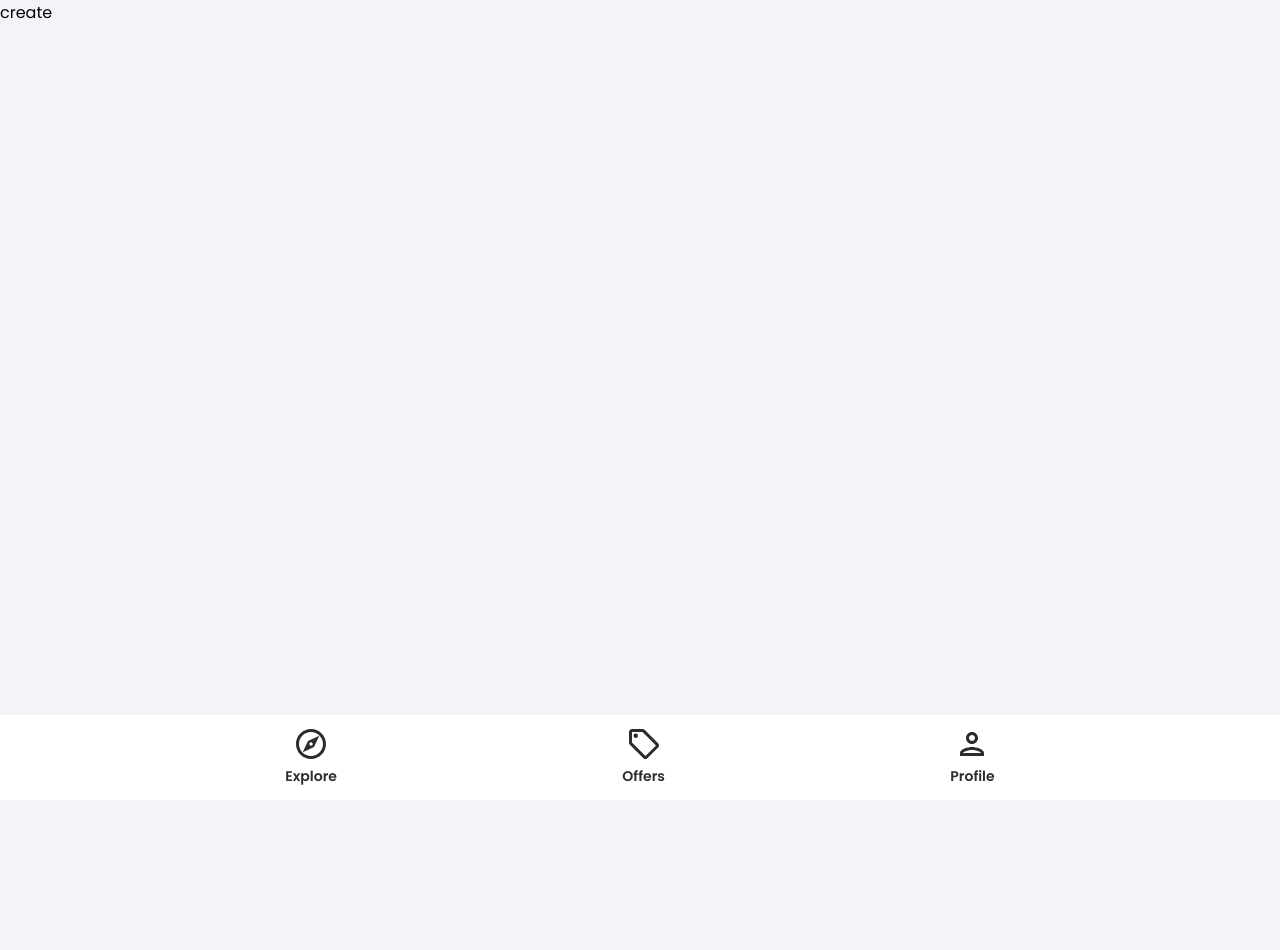
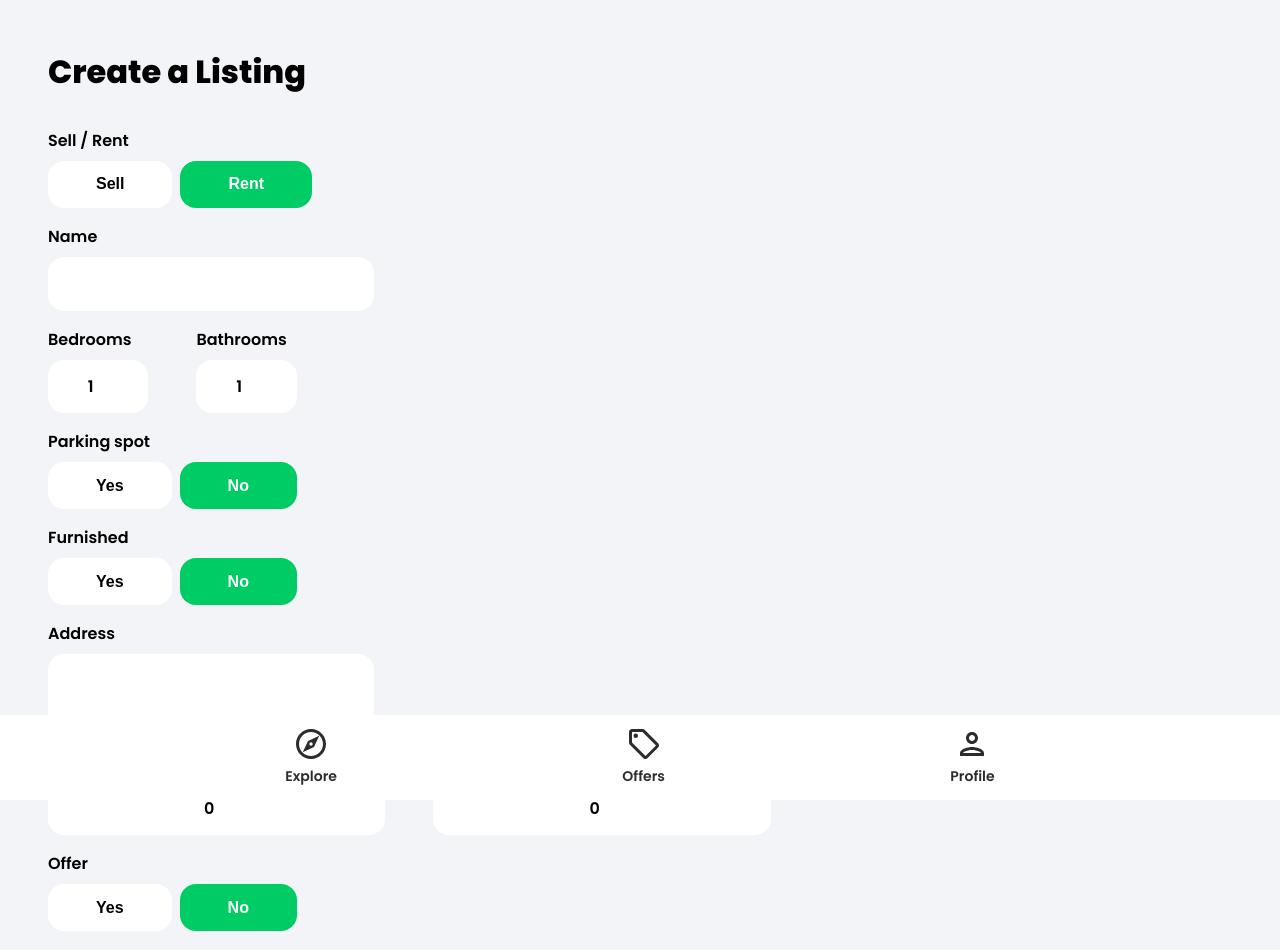
Before and after one commit to 666blessed/real-estate-app, a React (Create React App) app: page /create-listing in a window 1280 px wide. Shown: the top 950 px of the page. Before the commit the page ends 800 px from the top, so only its background shows below. Built offline with nearby package versions, Linux system fonts and the light colour scheme; no server answers; sample sign-in values are in the browser's storage.

Commit message:
CreateListing page update

```diff
--- a/src/pages/CreateListing.jsx
+++ b/src/pages/CreateListing.jsx
@@ -5,7 +5,7 @@
 import Spinner from '../components/Spinner';
 
 function CreateListing() {
-    const [geolocationEnabled, setGeolocationEnabled] = useState(true);
+    const [geolocationEnabled, setGeolocationEnabled] = useState(false);
     const [loading, setLoading] = useState(false);
     const [formData, setFormData] = useState({
         type: 'rent',
@@ -21,7 +21,14 @@
         images: {},
         latitude: 0,
         longitude: 0,
-    })
+    });
+
+    const {
+        type, name, bedrooms, bathrooms,
+        parking, furnished, address,
+        offer, regularPrice, discountedPrice,
+        images, latitude, longitude
+    } = formData;
 
     const auth = getAuth();
     const navigate = useNavigate();
@@ -44,12 +51,268 @@
         }
     }, [isMounted])
 
+    const handleSubmit = e => {
+        e.preventDefault();
+    }
+
+    const handleMutate = e => {
+        let boolean = null;
+
+        if (e.target.value === 'true') {
+            boolean = true;
+        }
+        if (e.target.value === 'false') {
+            boolean = false;
+        }
+        if (e.target.files) {
+            setFormData((prevState) => ({
+                ...prevState,
+                images: e.target.files
+            }));
+        }
+        if (!e.target.files) {
+            setFormData((prevState) => ({
+                ...prevState,
+                [e.target.id]: boolean ?? e.target.value,
+            }))
+        }
+
+    }
+
     if (loading) {
         return <Spinner/>
     }
 
 
-    return <div>create</div>;
+    return <div className='profile'>
+        <header>
+            <p className='pageHeader'>Create a Listing</p>
+        </header>
+        <main>
+            <form onSubmit={handleSubmit}>
+                <label className='formLabel'>Sell / Rent</label>
+                <div className="formButtons">
+                    <button
+                        type='button'
+                        className={type === 'sale' ? 'formButtonActive' : 'formButton'}
+                        id='type'
+                        value='sale'
+                        onClick={handleMutate}
+                    >Sell</button>
+                    <button
+                        type='button'
+                        className={type === 'rent' ? 'formButtonActive' : 'formButton'}
+                        id='type'
+                        value='rent'
+                        onClick={handleMutate}
+                    >Rent</button>
+                </div>
+
+                <label className='formLabel'>Name</label>
+                <input
+                    className='formInputName'
+                    type='text'
+                    id='name'
+                    value={name}
+                    onChange={handleMutate}
+                    maxLength='32'
+                    minLength='10'
+                    required
+                />
+
+                <div className='formRooms flex'>
+                    <div>
+                    <label className='formLabel'>Bedrooms</label>
+                    <input
+                        className='formInputSmall'
+                        type='number'
+                        id='bedrooms'
+                        value={bedrooms}
+                        onChange={handleMutate}
+                        min='1'
+                        max='50'
+                        required
+                    />
+                    </div>
+                    <div>
+                    <label className='formLabel'>Bathrooms</label>
+                    <input
+                        className='formInputSmall'
+                        type='number'
+                        id='bathrooms'
+                        value={bathrooms}
+                        onChange={handleMutate}
+                        min='1'
+                        max='50'
+                        required
+                    />
+                    </div>
+                </div>
+
+                <label className='formLabel'>Parking spot</label>
+                <div className='formButtons'>
+                    <button
+                    className={parking ? 'formButtonActive' : 'formButton'}
+                    type='button'
+                    id='parking'
+                    value={true}
+                    onClick={handleMutate}
+                    min='1'
+                    max='50'
+                    >
+                    Yes
+                    </button>
+                    <button
+                    className={
+                        !parking && parking !== null ? 'formButtonActive' : 'formButton'
+                    }
+                    type='button'
+                    id='parking'
+                    value={false}
+                    onClick={handleMutate}
+                    >
+                    No
+                    </button>
+                </div>
+
+                <label className='formLabel'>Furnished</label>
+                <div className='formButtons'>
+                    <button
+                    className={furnished ? 'formButtonActive' : 'formButton'}
+                    type='button'
+                    id='furnished'
+                    value={true}
+                    onClick={handleMutate}
+                    >
+                    Yes
+                    </button>
+                    <button
+                    className={
+                        !furnished && furnished !== null
+                        ? 'formButtonActive'
+                        : 'formButton'
+                    }
+                    type='button'
+                    id='furnished'
+                    value={false}
+                    onClick={handleMutate}
+                    >
+                    No
+                    </button>
+                </div>
+
+                <label className='formLabel'>Address</label>
+                <textarea
+                    className='formInputAddress'
+                    type='text'
+                    id='address'
+                    value={address}
+                    onChange={handleMutate}
+                    required
+                />
+
+                {!geolocationEnabled && (
+                    <div className='formLatLng flex'>
+                        <div>
+                        <label className='formLabel'>Latitude</label>
+                        <input
+                            className='formInputSmall'
+                            type='number'
+                            id='latitude'
+                            value={latitude}
+                            onChange={handleMutate}
+                            required
+                        />
+                        </div>
+                        <div>
+                        <label className='formLabel'>Longitude</label>
+                        <input
+                            className='formInputSmall'
+                            type='number'
+                            id='longitude'
+                            value={longitude}
+                            onChange={handleMutate}
+                            required
+                        />
+                        </div>
+                    </div>
+                )}
+
+                <label className='formLabel'>Offer</label>
+                <div className='formButtons'>
+                    <button
+                    className={offer ? 'formButtonActive' : 'formButton'}
+                    type='button'
+                    id='offer'
+                    value={true}
+                    onClick={handleMutate}
+                    >
+                    Yes
+                    </button>
+                    <button
+                    className={
+                        !offer && offer !== null ? 'formButtonActive' : 'formButton'
+                    }
+                    type='button'
+                    id='offer'
+                    value={false}
+                    onClick={handleMutate}
+                    >
+                    No
+                    </button>
+                </div>
+
+                <label className='formLabel'>Regular Price</label>
+                <div className='formPriceDiv'>
+                    <input
+                    className='formInputSmall'
+                    type='number'
+                    id='regularPrice'
+                    value={regularPrice}
+                    onChange={handleMutate}
+                    min='50'
+                    max='750000000'
+                    required
+                    />
+                    {type === 'rent' && <p className='formPriceText'>$ / Month</p>}
+                </div>
+
+                {offer && (
+                <>
+                    <label className='formLabel'>Discounted Price</label>
+                    <input
+                        className='formInputSmall'
+                        type='number'
+                        id='discountedPrice'
+                        value={discountedPrice}
+                        onChange={handleMutate}
+                        min='50'
+                        max='750000000'
+                        required={offer}
+                    />
+                </>
+            )}
+
+            <label className='formLabel'>Images</label>
+            <p className='imagesInfo'>
+                The first image will be the cover (max 6).
+            </p>
+            <input
+                className='formInputFile'
+                type='file'
+                id='images'
+                onChange={handleMutate}
+                max='6'
+                accept='.jpg,.png,.jpeg'
+                multiple
+                required
+            />
+            <button type='submit' className='primaryButton createListingButton'>
+            Create Listing
+            </button>
+            </form>
+        </main>
+    </div>;
 }
 
 export default CreateListing;
```
